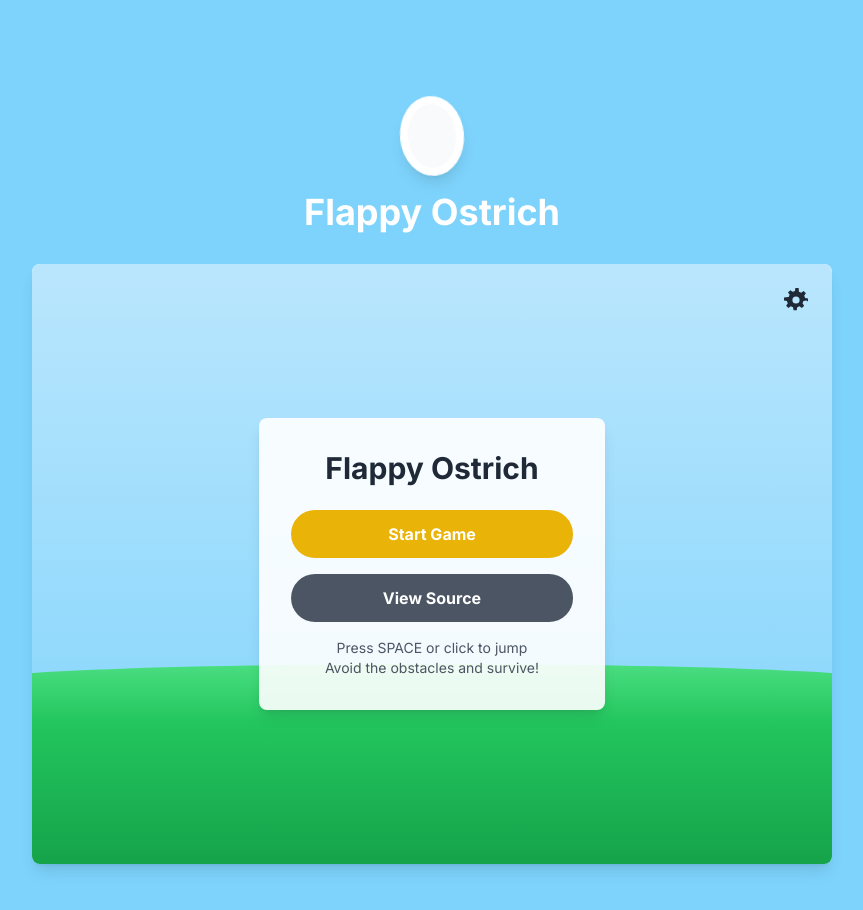
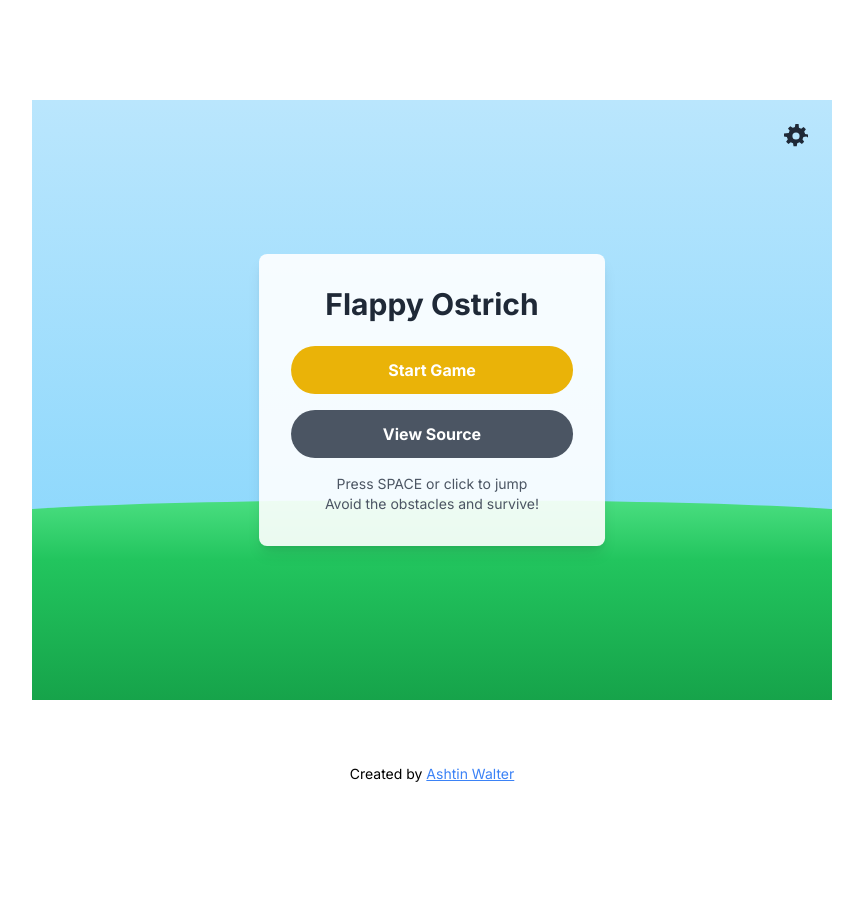
Before and after one commit to Ashtin-Walter/flappy-ostrich, a Next.js app: page / in a window 1280 px wide. Shown: the top 910 px of the page, without its empty margins (208-1071 px from the left). After the commit the page ends 800 px from the top, so only its background shows below. Built offline with nearby package versions, Linux system fonts and the light colour scheme.

Commit message:
updated game, deploy and added footer

```diff
--- a/src/app/layout.tsx
+++ b/src/app/layout.tsx
@@ -1,22 +1,13 @@
 import type { Metadata } from 'next'
 import { Inter } from 'next/font/google'
+import Footer from '@/components/Footer'
 import './globals.css'
 
 const inter = Inter({ subsets: ['latin'] })
 
 export const metadata: Metadata = {
-  title: {
-    template: '%s | Flappy Ostrich',
-    default: 'Flappy Ostrich',
-  },
-  description: 'Play Flappy Ostrich, a fun and challenging browser-based game!',
-  keywords: ['game', 'flappy', 'ostrich', 'browser game'],
-  authors: [{ name: 'Your Name' }],
-  viewport: 'width=device-width, initial-scale=1, maximum-scale=1',
-  themeColor: '#87CEEB',
-  icons: {
-    icon: '/favicon.ico',
-  },
+  title: 'Flappy Ostrich',
+  description: 'A fun Flappy Bird-style game featuring an ostrich',
 }
 
 export default function RootLayout({
@@ -25,9 +16,10 @@ export default function RootLayout({
   children: React.ReactNode
 }) {
   return (
-    <html lang="en" className={inter.className}>
-      <body className="antialiased">
+    <html lang="en">
+      <body className={inter.className}>
         {children}
+        <Footer />
       </body>
     </html>
   )
--- a/src/app/page.tsx
+++ b/src/app/page.tsx
@@ -1,56 +1,9 @@
-'use client'
-
 import { Game } from '@/components/Game'
-import { EggLogo } from '@/components/EggLogo'
-import { Suspense, Component } from 'react'
-import Head from 'next/head'
-
-class ErrorBoundary extends Component<{ children: React.ReactNode, FallbackComponent: React.ComponentType<{ error: Error }> }> {
-  state = { hasError: false, error: null as Error | null };
-
-  static getDerivedStateFromError(error: Error) {
-    return { hasError: true, error };
-  }
-
-  render() {
-    if (this.state.hasError) {
-      return <this.props.FallbackComponent error={this.state.error!} />;
-    }
-    return this.props.children;
-  }
-}
-
-const LoadingFallback = () => (
-  <div className="animate-pulse w-full h-full bg-gray-200 rounded-lg" />
-)
-
-const ErrorFallback = ({ error }: { error: Error }) => (
-  <div className="text-red-500 p-4">
-    <h2>Something went wrong:</h2>
-    <p>{error.message}</p>
-  </div>
-)
 
 export default function Home() {
   return (
-    <>
-      <Head>
-        <title>Flappy Ostrich - Fun Browser Game</title>
-        <meta name="description" content="Play Flappy Ostrich, a fun browser-based game!" />
-      </Head>
-      <main className="flex min-h-screen flex-col items-center justify-center p-4 md:p-24 bg-sky-300">
-        <EggLogo />
-        <h1 className="text-3xl md:text-4xl font-bold mb-4 md:mb-8 text-white">
-          Flappy Ostrich
-        </h1>
-        <div className="relative w-[800px] h-[600px] bg-white rounded-lg shadow-lg overflow-hidden">
-          <ErrorBoundary FallbackComponent={ErrorFallback}>
-            <Suspense fallback={<LoadingFallback />}>
-              <Game />
-            </Suspense>
-          </ErrorBoundary>
-        </div>
-      </main>
-    </>
+    <main className="min-h-screen flex items-center justify-center">
+      <Game />
+    </main>
   )
 }
--- /dev/null
+++ b/src/components/Footer.tsx
@@ -0,0 +1,19 @@
+const Footer = () => {
+  return (
+    <footer className="fixed bottom-0 w-full p-4 text-center bg-transparent">
+      <p className="text-sm">
+        Created by{" "}
+        <a
+          href="https://walterhouse.co.za"
+          target="_blank"
+          rel="noopener noreferrer"
+          className="text-blue-500 hover:text-blue-700 underline"
+        >
+          Ashtin Walter
+        </a>
+      </p>
+    </footer>
+  );
+};
+
+export default Footer;
--- a/src/components/Game.tsx
+++ b/src/components/Game.tsx
@@ -1,51 +1,13 @@
 'use client'
 
-import { useState, useEffect, useCallback } from 'react'
+import { useState, useEffect, useCallback, useMemo } from 'react'
 import Ostrich from './Ostrich'
 import Obstacle from './Obstacle'
 import Score from './Score'
 import { Settings } from './Settings'
-
-interface GameState {
-  ostrichPosition: { x: number; y: number }
-  obstacles: Array<{ id: number; x: number; y: number; height: number; passed?: boolean }>
-  velocity: number
-  difficulty: 'easy' | 'medium' | 'hard'
-  backgroundElements: Array<{ id: number; x: number; y: number; type: 'cloud' | 'bush'; size?: number }>
-}
-
-export interface OstrichProps {
-  position: { x: number; y: number }; // The position of the ostrich
-  size: { width: number; height: number }; // The size of the ostrich
-}
-
-const GRAVITY = 0.8
-const JUMP_FORCE = -10
-const DEFAULT_GAME_SPEED = 3
-
-const DIFFICULTY_SETTINGS = {
-  easy: { speed: 2, spacing: 350 },
-  medium: { speed: 3, spacing: 300 },
-  hard: { speed: 4, spacing: 250 }
-} as const
-
-const GAME_WIDTH = 800
-const GAME_HEIGHT = 600
-const OSTRICH_SIZE = { width: 60, height: 60 }
-const OBSTACLE_WIDTH = 60
-const OBSTACLE_GAP = 180
-const MIN_HEIGHT = 50
-const MAX_HEIGHT = GAME_HEIGHT - OBSTACLE_GAP - MIN_HEIGHT
-
-const HORIZON_Y = GAME_HEIGHT * 0.7 // 70% down the screen for horizon line
-
-interface BackgroundElement {
-  id: number
-  x: number
-  y: number
-  type: 'cloud' | 'bush'
-  size?: number // Add variation to element sizes
-}
+import { GameState } from '../types/gameTypes'
+import { GRAVITY, JUMP_FORCE, GAME_WIDTH, GAME_HEIGHT, OSTRICH_SIZE, OBSTACLE_WIDTH,
+         OBSTACLE_GAP, HORIZON_Y, DIFFICULTY_SETTINGS } from '../constants/gameConstants'
 
 const INITIAL_STATE: GameState = {
   ostrichPosition: { x: GAME_WIDTH * 0.2, y: GAME_HEIGHT * 0.5 },
@@ -60,7 +22,7 @@ const jumpSound = typeof window !== 'undefined' ? new Audio('/sounds/jump.mp3')
 const collisionSound = typeof window !== 'undefined' ? new Audio('/sounds/collision.mp3') : null
 
 // Add helper function for background elements
-const generateBackgroundElement = (type: 'cloud' | 'bush'): BackgroundElement => {
+const generateBackgroundElement = (type: 'cloud' | 'bush') => {
   const baseY = type === 'cloud'
     ? Math.random() * (HORIZON_Y - 100) // Clouds above horizon
     : HORIZON_Y - 10 // Trees along the horizon line
@@ -77,43 +39,127 @@ const generateBackgroundElement = (type: 'cloud' | 'bush'): BackgroundElement =>
 }
 
 export const Game = () => {
-  const [isPlaying, setIsPlaying] = useState(false)
-  const [score, setScore] = useState(0)
-  const [highScore, setHighScore] = useState(0)
-  const [gameOver, setGameOver] = useState(false)
   const [gameState, setGameState] = useState<GameState>(INITIAL_STATE)
+  const [gameStatus, setGameStatus] = useState({
+    isPlaying: false,
+    score: 0,
+    highScore: 0,
+    gameOver: false
+  })
   const [nextObstacleId, setNextObstacleId] = useState(0)
 
-  // Load high score on mount
   useEffect(() => {
     const savedHighScore = localStorage.getItem('highScore')
-    if (savedHighScore) setHighScore(parseInt(savedHighScore))
+    if (savedHighScore) setGameStatus(prev => ({ ...prev, highScore: parseInt(savedHighScore) }))
   }, [])
 
-  // Update high score
   useEffect(() => {
-    if (gameOver && score > highScore) {
-      setHighScore(score)
-      localStorage.setItem('highScore', score.toString())
+    if (gameStatus.gameOver && gameStatus.score > gameStatus.highScore) {
+      setGameStatus(prev => ({ ...prev, highScore: gameStatus.score }))
+      localStorage.setItem('highScore', gameStatus.score.toString())
     }
-  }, [gameOver, score, highScore])
+  }, [gameStatus.gameOver, gameStatus.score, gameStatus.highScore])
 
   const startGame = () => {
-    setIsPlaying(true)
-    setScore(0)
-    setGameOver(false)
+    setGameStatus({
+      isPlaying: true,
+      score: 0,
+      highScore: gameStatus.highScore,
+      gameOver: false
+    })
     setGameState(INITIAL_STATE)
     setNextObstacleId(0)
   }
 
   const handleJump = useCallback(() => {
-    if (!isPlaying) return
+    if (!gameStatus.isPlaying) return
     jumpSound?.play().catch(() => {})
-    setGameState(prev => ({
-      ...prev,
-      velocity: JUMP_FORCE
-    }))
-  }, [isPlaying])
+    setGameState(prev => ({ ...prev, velocity: JUMP_FORCE }))
+  }, [gameStatus.isPlaying])
+
+  const checkCollision = useCallback((ostrichBox: any, obstacles: any[]) => {
+    return obstacles.some(obs => {
+      const topPipeCollision = (
+        ostrichBox.right > obs.x &&
+        ostrichBox.left < obs.x + OBSTACLE_WIDTH &&
+        ostrichBox.top < obs.y
+      )
+      const bottomPipeCollision = (
+        ostrichBox.right > obs.x &&
+        ostrichBox.left < obs.x + OBSTACLE_WIDTH &&
+        ostrichBox.bottom > obs.y + OBSTACLE_GAP
+      )
+      return topPipeCollision || bottomPipeCollision
+    })
+  }, [])
+
+  const updateGameState = useCallback(() => {
+    setGameState(prev => {
+      const newY = prev.ostrichPosition.y + prev.velocity
+      const newVelocity = prev.velocity + GRAVITY
+
+      const currentSpeed = DIFFICULTY_SETTINGS[prev.difficulty]?.speed ?? 3
+      const currentSpacing = DIFFICULTY_SETTINGS[prev.difficulty]?.spacing ?? 300
+
+      const newObstacles = prev.obstacles
+        .map(obs => ({ ...obs, x: obs.x - currentSpeed }))
+        .filter(obs => obs.x > -OBSTACLE_WIDTH)
+
+      if (newObstacles.length === 0 ||
+          newObstacles[newObstacles.length - 1].x < GAME_WIDTH - currentSpacing) {
+        const height = Math.random() * (GAME_HEIGHT - OBSTACLE_GAP - 50) + 50
+        newObstacles.push({
+          id: nextObstacleId,
+          x: GAME_WIDTH,
+          y: height,
+          height: GAME_HEIGHT,
+          passed: false
+        })
+        setNextObstacleId(prev => prev + 1)
+      }
+
+      const ostrichBox = {
+        left: prev.ostrichPosition.x,
+        right: prev.ostrichPosition.x + OSTRICH_SIZE.width,
+        top: newY,
+        bottom: newY + OSTRICH_SIZE.height
+      }
+
+      const hasCollision = checkCollision(ostrichBox, newObstacles)
+
+      const newBackgroundElements = prev.backgroundElements
+        .map(elem => ({ ...elem, x: elem.x - currentSpeed * 0.5 }))
+        .filter(elem => elem.x > -100)
+
+      if (Math.random() < 0.01) {
+        newBackgroundElements.push(generateBackgroundElement('cloud'))
+      }
+      if (Math.random() < 0.02) {
+        newBackgroundElements.push(generateBackgroundElement('bush'))
+      }
+
+      if (hasCollision || newY > GAME_HEIGHT - OSTRICH_SIZE.height || newY < 0) {
+        collisionSound?.play().catch(() => {})
+        setGameStatus(prev => ({ ...prev, isPlaying: false, gameOver: true }))
+        return prev
+      }
+
+      newObstacles.forEach(obstacle => {
+        if (!obstacle.passed && obstacle.x + OBSTACLE_WIDTH < prev.ostrichPosition.x) {
+          obstacle.passed = true
+          setGameStatus(prev => ({ ...prev, score: prev.score + 1 }))
+        }
+      })
+
+      return {
+        ...prev,
+        ostrichPosition: { ...prev.ostrichPosition, y: newY },
+        velocity: newVelocity,
+        obstacles: newObstacles,
+        backgroundElements: newBackgroundElements
+      }
+    })
+  }, [checkCollision, nextObstacleId])
 
   useEffect(() => {
     const handleKeyPress = (e: KeyboardEvent) => {
@@ -128,102 +174,49 @@ export const Game = () => {
   }, [handleJump])
 
   useEffect(() => {
-    if (!isPlaying) return
+    if (!gameStatus.isPlaying) return
 
     const gameLoop = setInterval(() => {
-      setGameState(prev => {
-        const newY = prev.ostrichPosition.y + prev.velocity
-        const newVelocity = prev.velocity + GRAVITY
-
-        // Update obstacles with safe difficulty access
-        const currentSpeed = DIFFICULTY_SETTINGS[prev.difficulty]?.speed ?? DEFAULT_GAME_SPEED
-        const currentSpacing = DIFFICULTY_SETTINGS[prev.difficulty]?.spacing ?? 300
-
-        const newObstacles = prev.obstacles
-          .map(obs => ({ ...obs, x: obs.x - currentSpeed }))
-          .filter(obs => obs.x > -OBSTACLE_WIDTH)
-
-        // Generate new obstacles
-        if (newObstacles.length === 0 ||
-            newObstacles[newObstacles.length - 1].x < GAME_WIDTH - currentSpacing) {
-          const height = Math.random() * (MAX_HEIGHT - MIN_HEIGHT) + MIN_HEIGHT
-          newObstacles.push({
-            id: nextObstacleId,
-            x: GAME_WIDTH,
-            y: height,
-            height: GAME_HEIGHT,
-            passed: false
-          })
-          setNextObstacleId(prev => prev + 1)
-        }
-
-        // Check collisions
-        const ostrichBox = {
-          left: prev.ostrichPosition.x,
-          right: prev.ostrichPosition.x + OSTRICH_SIZE.width,
-          top: newY,
-          bottom: newY + OSTRICH_SIZE.height
-        }
-
-        const hasCollision = newObstacles.some(obs => {
-          // Check collision with top pipe
-          const topPipeCollision = (
-            ostrichBox.right > obs.x &&
-            ostrichBox.left < obs.x + OBSTACLE_WIDTH &&
-            ostrichBox.top < obs.y
-          )
-
-          // Check collision with bottom pipe
-          const bottomPipeCollision = (
-            ostrichBox.right > obs.x &&
-            ostrichBox.left < obs.x + OBSTACLE_WIDTH &&
-            ostrichBox.bottom > obs.y + OBSTACLE_GAP
-          )
-
-          return topPipeCollision || bottomPipeCollision
-        })
-
-        // Add background elements
-        const newBackgroundElements = prev.backgroundElements
-          .map(elem => ({ ...elem, x: elem.x - currentSpeed * 0.5 }))
-          .filter(elem => elem.x > -100)
-
-        // Separate generation for clouds and trees
-        if (Math.random() < 0.01) {
-          newBackgroundElements.push(generateBackgroundElement('cloud'))
-        }
-        if (Math.random() < 0.02) {
-          newBackgroundElements.push(generateBackgroundElement('bush'))
-        }
-
-        if (hasCollision || newY > GAME_HEIGHT - OSTRICH_SIZE.height || newY < 0) {
-          collisionSound?.play().catch(() => {})
-          setIsPlaying(false)
-          setGameOver(true)
-          clearInterval(gameLoop)
-          return prev
-        }
-
-        // Update score - check each obstacle
-        newObstacles.forEach(obstacle => {
-          if (!obstacle.passed && obstacle.x + OBSTACLE_WIDTH < gameState.ostrichPosition.x) {
-            obstacle.passed = true
-            setScore(s => s + 1)
-          }
-        })
-
-        return {
-          ...prev,
-          ostrichPosition: { ...prev.ostrichPosition, y: newY },
-          velocity: newVelocity,
-          obstacles: newObstacles,
-          backgroundElements: newBackgroundElements
-        }
-      })
+      updateGameState()
     }, 1000 / 60)
 
     return () => clearInterval(gameLoop)
-  }, [isPlaying, gameState.ostrichPosition.x, nextObstacleId])
+  }, [gameStatus.isPlaying, updateGameState])
+
+  const gameElements = useMemo(() => ({
+    background: (
+      <div
+        className="absolute w-full"
+        style={{
+          top: HORIZON_Y - 20,
+          height: GAME_HEIGHT - HORIZON_Y + 20,
+          background: `linear-gradient(to bottom, #4ade80 0%, #22c55e 30%, #16a34a 100%)`,
+          borderTopLeftRadius: '50% 20px',
+          borderTopRightRadius: '50% 20px',
+          transform: 'scaleX(1.2)',
+        }}
+      />
+    ),
+    backgroundElements: gameState.backgroundElements.map(elem => (
+      <div
+        key={elem.id}
+        className={`absolute ${
+          elem.type === 'cloud'
+            ? 'text-white/80'
+            : 'text-green-900'
+        }`}
+        style={{
+          left: elem.x,
+          top: elem.y,
+          transform: `translate(-50%, -50%) scale(${elem.size})`,
+          fontSize: elem.type === 'cloud' ? '3rem' : '2.5rem',
+          zIndex: 1,
+        }}
+      >
+        {elem.type === 'cloud' ? '☁️' : '🌳'}
+      </div>
+    ))
+  }), [gameState.backgroundElements])
 
   return (
     <div className="flex flex-col items-center">
@@ -236,64 +229,24 @@ export const Game = () => {
           onDifficultyChange={(difficulty) =>
             setGameState(prev => ({ ...prev, difficulty }))
           }
-          disabled={isPlaying}
+          disabled={gameStatus.isPlaying}
         />
 
-        {/* Add multi-layered horizon with rolling hills */}
-        <div
-          className="absolute w-full"
-          style={{
-            top: HORIZON_Y - 20,
-            height: GAME_HEIGHT - HORIZON_Y + 20,
-            background: `
-              linear-gradient(
-                to bottom,
-                #4ade80 0%,    /* Light green at top */
-                #22c55e 30%,   /* Medium green */
-                #16a34a 100%   /* Darker green at bottom */
-              )
-            `,
-            borderTopLeftRadius: '50% 20px',
-            borderTopRightRadius: '50% 20px',
-            transform: 'scaleX(1.2)',
-          }}
-        />
+        {gameElements.background}
+        {gameElements.backgroundElements}
 
-        {/* Render background elements in layers */}
-        {gameState.backgroundElements
-          .sort((a, b) => (a.type === 'cloud' ? -1 : 1)) // Ensure clouds render first (behind trees)
-          .map(elem => (
-            <div
-              key={elem.id}
-              className={`absolute ${
-                elem.type === 'cloud'
-                  ? 'text-white/80'
-                  : 'text-green-900'
-              }`}
-              style={{
-                left: elem.x,
-                top: elem.y,
-                transform: `translate(-50%, -50%) scale(${elem.size})`,
-                fontSize: elem.type === 'cloud' ? '3rem' : '2.5rem',
-                zIndex: 1, // Lower z-index for background elements
-              }}
-            >
-              {elem.type === 'cloud' ? '☁️' : '🌳'}
-            </div>
-          ))}
-
-        {!isPlaying && (
+        {!gameStatus.isPlaying && (
           <div className="absolute top-1/2 left-1/2 transform -translate-x-1/2 -translate-y-1/2
                          bg-white/90 p-8 rounded-lg shadow-lg text-center min-w-[300px]"
-               style={{ zIndex: 50 }}> {/* High z-index for menu overlay */}
+               style={{ zIndex: 50 }}>
             <h2 className="text-3xl font-bold mb-6 text-gray-800">
-              {gameOver ? 'Game Over!' : 'Flappy Ostrich'}
+              {gameStatus.gameOver ? 'Game Over!' : 'Flappy Ostrich'}
             </h2>
 
-            {gameOver && (
+            {gameStatus.gameOver && (
               <div className="mb-6 space-y-2">
-                <p className="text-xl text-gray-700">Score: {score}</p>
-                <p className="text-xl text-gray-700">High Score: {highScore}</p>
+                <p className="text-xl text-gray-700">Score: {gameStatus.score}</p>
+                <p className="text-xl text-gray-700">High Score: {gameStatus.highScore}</p>
               </div>
             )}
 
@@ -303,7 +256,7 @@ export const Game = () => {
                 className="w-full bg-yellow-500 text-white px-6 py-3 rounded-full font-bold
                           hover:bg-yellow-600 transition-colors"
               >
-                {gameOver ? 'Play Again' : 'Start Game'}
+                {gameStatus.gameOver ? 'Play Again' : 'Start Game'}
               </button>
 
               <button
@@ -314,7 +267,7 @@ export const Game = () => {
                 View Source
               </button>
 
-              {!gameOver && (
+              {!gameStatus.gameOver && (
                 <div className="mt-6 text-sm text-gray-600">
                   <p>Press SPACE or click to jump</p>
                   <p>Avoid the obstacles and survive!</p>
@@ -324,7 +277,7 @@ export const Game = () => {
           </div>
         )}
 
-        {isPlaying && (
+        {gameStatus.isPlaying && (
           <>
             <Ostrich
               position={gameState.ostrichPosition}
@@ -338,7 +291,7 @@ export const Game = () => {
                 size={{ width: OBSTACLE_WIDTH, height: GAME_HEIGHT }}
               />
             ))}
-            <Score score={score} />
+            <Score score={gameStatus.score} />
           </>
         )}
       </div>
--- /dev/null
+++ b/src/constants/gameConstants.ts
@@ -0,0 +1,18 @@
+export const GRAVITY = 0.8;
+export const JUMP_FORCE = -10;
+export const DEFAULT_GAME_SPEED = 3;
+
+export const GAME_WIDTH = 800;
+export const GAME_HEIGHT = 600;
+export const OSTRICH_SIZE = { width: 60, height: 60 };
+export const OBSTACLE_WIDTH = 60;
+export const OBSTACLE_GAP = 180;
+export const MIN_HEIGHT = 50;
+export const MAX_HEIGHT = GAME_HEIGHT - OBSTACLE_GAP - MIN_HEIGHT;
+export const HORIZON_Y = GAME_HEIGHT * 0.7;
+
+export const DIFFICULTY_SETTINGS = {
+  easy: { speed: 2, spacing: 350 },
+  medium: { speed: 3, spacing: 300 },
+  hard: { speed: 4, spacing: 250 }
+} as const;
--- /dev/null
+++ b/src/types/gameTypes.ts
@@ -0,0 +1,28 @@
+export interface GameState {
+  ostrichPosition: Position;
+  obstacles: Obstacle[];
+  velocity: number;
+  difficulty: 'easy' | 'medium' | 'hard';
+  backgroundElements: BackgroundElement[];
+}
+
+export interface Position {
+  x: number;
+  y: number;
+}
+
+export interface Obstacle {
+  id: number;
+  x: number;
+  y: number;
+  height: number;
+  passed?: boolean;
+}
+
+export interface BackgroundElement {
+  id: number;
+  x: number;
+  y: number;
+  type: 'cloud' | 'bush';
+  size?: number;
+}
```
